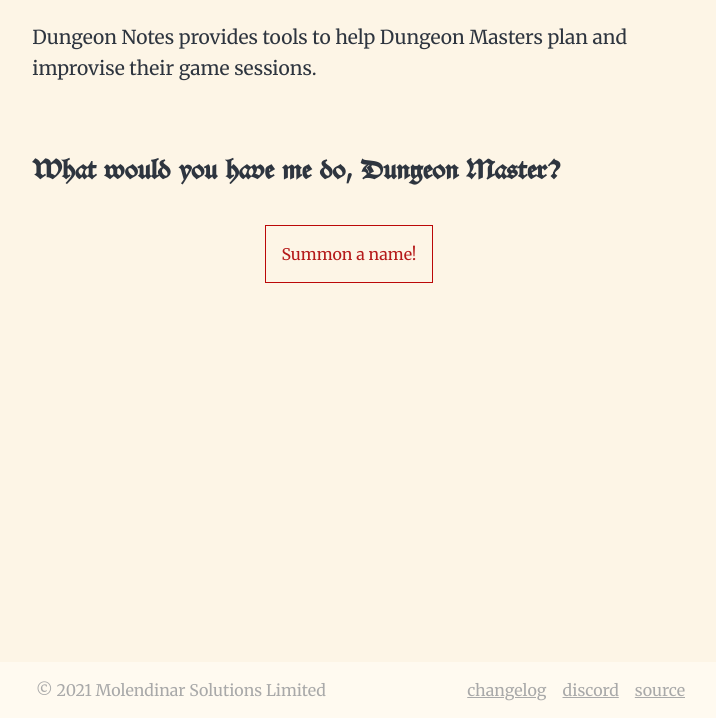
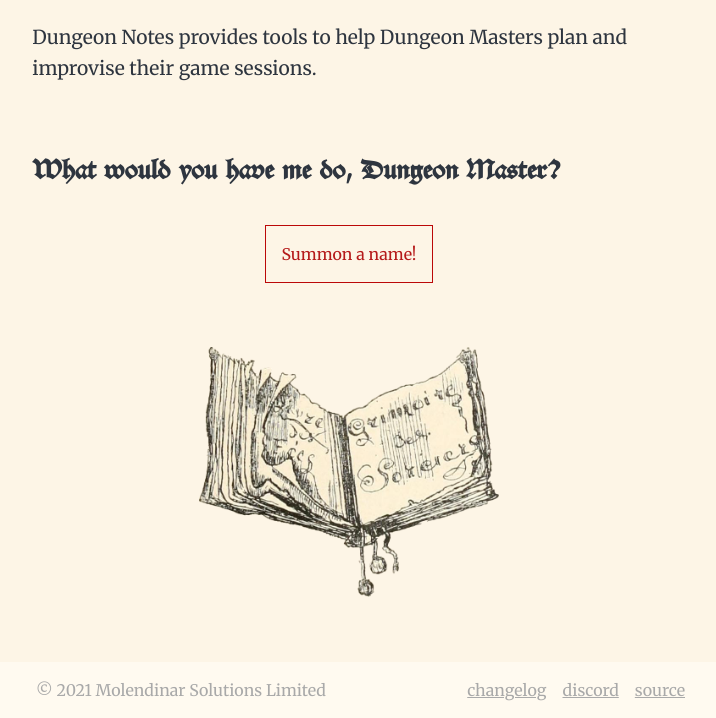
Before and after one commit to kanej/dungeon-notes, a Gatsby site in the folder packages/website/: page / in a window 1280 px wide. Shown: the part 82-800 px from the top of the page, without its empty margins (291-1007 px from the left). Built offline with nearby package versions, Linux system fonts and the light colour scheme; Gatsby itself is replaced by a stand-in of ours.

Commit message:
feat(website): add book image to home page
Signed-off-by: John Kane <john@kanej.me>

```diff
--- a/packages/website/src/pages/index.tsx
+++ b/packages/website/src/pages/index.tsx
@@ -1,4 +1,5 @@
 import { PageProps, Link, graphql } from 'gatsby'
+import { StaticImage } from 'gatsby-plugin-image'
 import * as React from 'react'
 import styled from 'styled-components'
 
@@ -32,6 +33,15 @@ const BlogIndex: React.FC<PageProps<DataProps>> = ({ data, location }) => {
           </ButtonList>
         </div>
       </Wrap>
+
+      <BookWrap>
+        <StaticImage
+          src="../images/codex_sorcery.png"
+          alt="A damned spellbook"
+          placeholder="dominantColor"
+          width={300}
+        />
+      </BookWrap>
     </Layout>
   )
 }
@@ -69,6 +79,13 @@ const Button = styled(Link)`
   }
 `
 
+const BookWrap = styled.div`
+  width: 100%;
+  display: grid;
+  place-items: center;
+  margin-top: 4rem;
+`
+
 export default BlogIndex
 
 export const pageQuery = graphql`
```
Also changed, not shown: packages/website/src/images/codex_sorcery.png (added).
